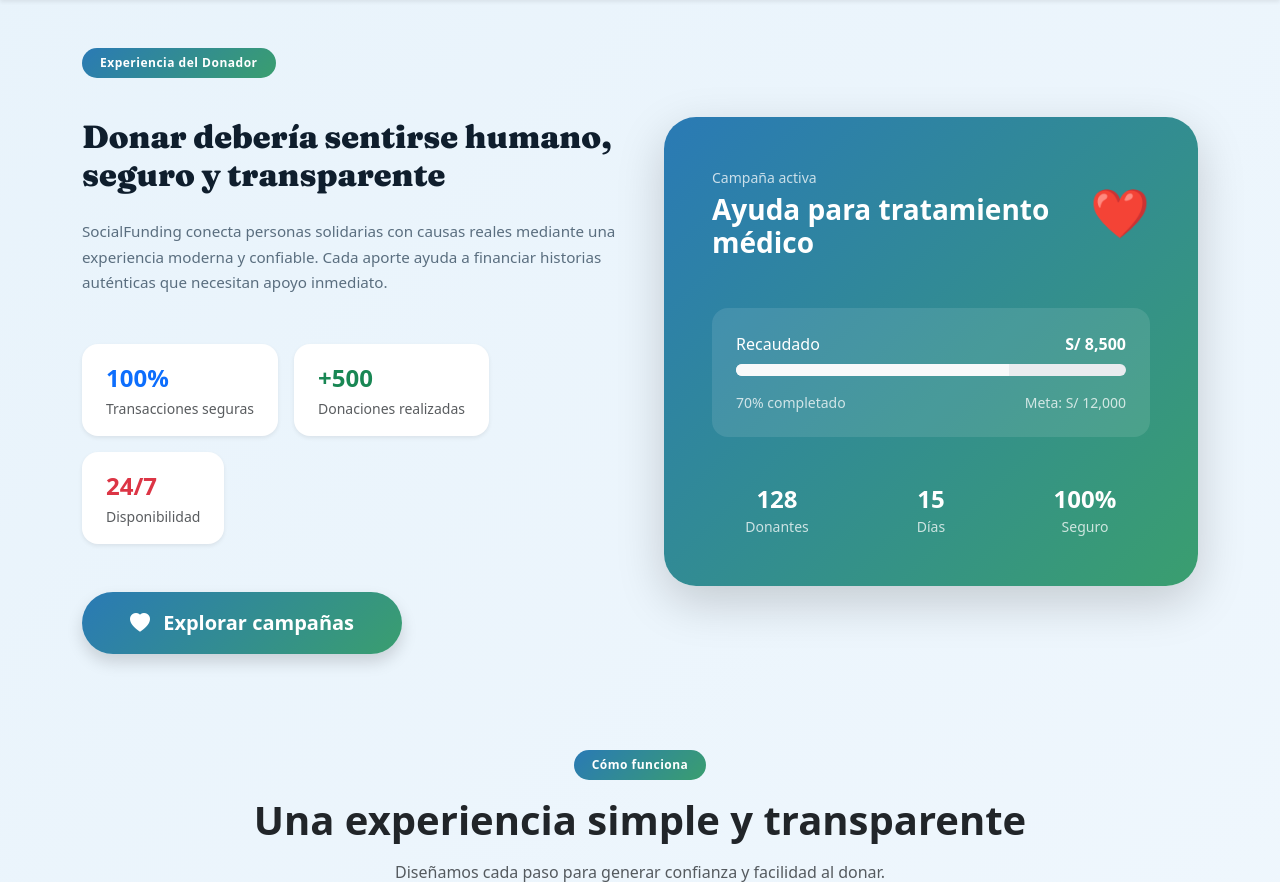
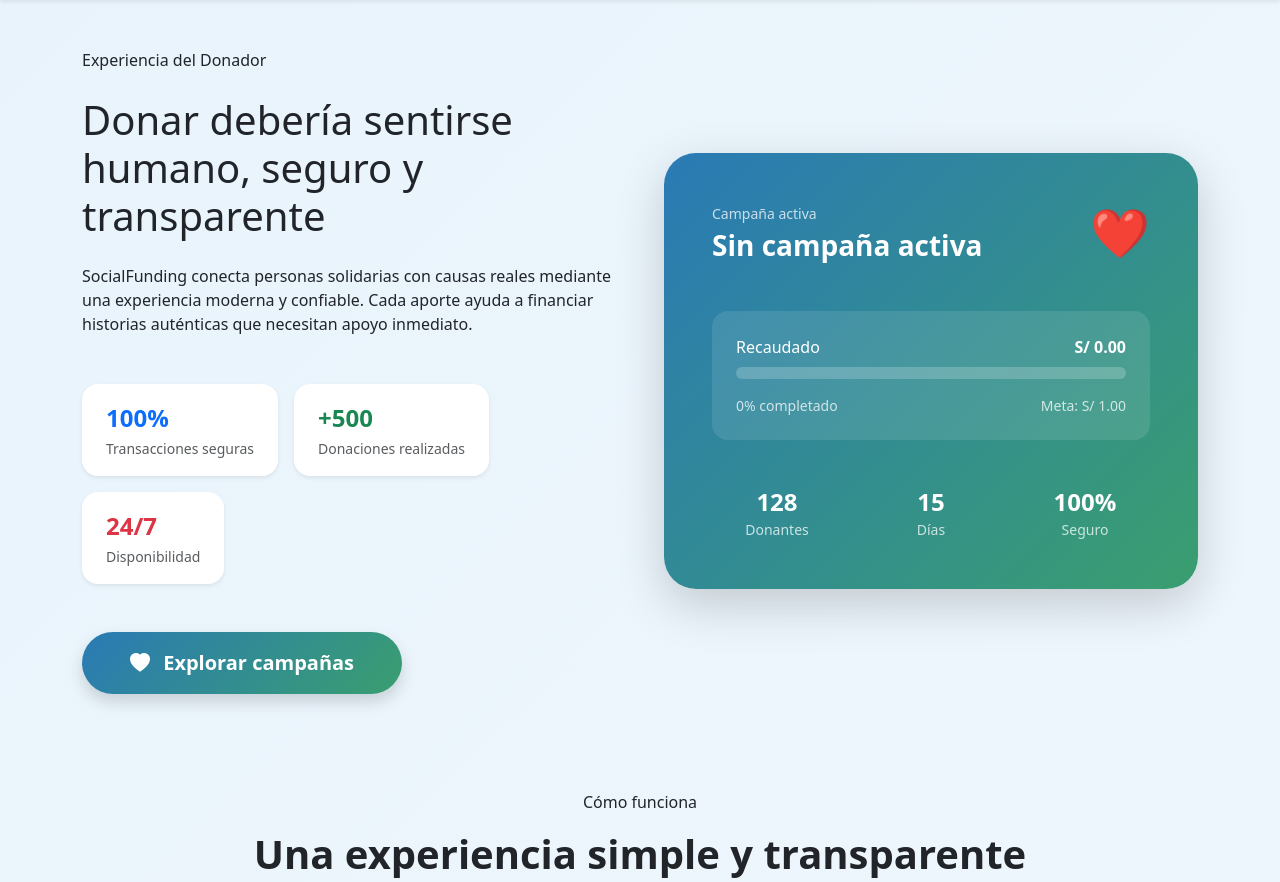
Before and after one commit to WilghemCont/Continental, a PHP site: page /CONTINENTAL/view/historia_donador.php in a window 1280 px wide. Shown: the part 97-979 px from the top of the page. Run offline with PHP 8.4, Linux system fonts and the light colour scheme.

Commit message:
cambios pasarela v2.0

```diff
--- a/models/CasoSocial.php
+++ b/models/CasoSocial.php
@@ -173,10 +173,9 @@ class CasoSocial extends Conectar
                     id,
                     titulo_publico,
                     descripcion_publica,
-                    foto_beneficiario
+                    foto_beneficiario, monto_recaudado, monto_requerido
                 FROM casos_sociales
                 WHERE estado_evaluacion = 'publicado'
-                AND publicado = 1
                 ORDER BY fecha_publicacion DESC";
 
         $stmt = $this->db->prepare($sql);
--- a/view/historia_donador.php
+++ b/view/historia_donador.php
@@ -1,15 +1,20 @@
 <?php
-$estilo_pagina = 'home';
 require_once __DIR__ . '/layout/header.php';
+
+// Validar y estructurar datos de la campaña activa de forma segura
+$tieneCampania = !empty($campaniaActiva);
+$titulo = $tieneCampania ? ($campaniaActiva['titulo_publico'] ?? 'Sin título disponible') : 'Sin campaña activa';
+$recaudado = $tieneCampania ? (float)($campaniaActiva['monto_recaudado'] ?? 0) : 0.0;
+$meta = $tieneCampania && !empty($campaniaActiva['monto_requerido']) ? (float)$campaniaActiva['monto_requerido'] : 1.0;
+
+// Calcular el porcentaje real
+$porcentaje = min(round(($recaudado / $meta) * 100), 100);
 ?>
 
-<!-- HERO -->
 <section class="container py-5">
-
   <div class="row align-items-center g-5">
 
     <div class="col-lg-6">
-
       <span class="about-badge mb-3">
         Experiencia del Donador
       </span>
@@ -24,7 +29,6 @@ require_once __DIR__ . '/layout/header.php';
       </p>
 
       <div class="d-flex flex-wrap gap-3 mt-5">
-
         <div class="bg-white shadow-sm px-4 py-3 rounded-4">
           <div class="fw-bold fs-4 text-primary">100%</div>
           <small class="text-muted">Transacciones seguras</small>
@@ -39,479 +43,293 @@ require_once __DIR__ . '/layout/header.php';
           <div class="fw-bold fs-4 text-danger">24/7</div>
           <small class="text-muted">Disponibilidad</small>
         </div>
-
       </div>
 
       <a href="../public/index.php?controller=caso&action=catalogo"
          class="btn btn-primary btn-lg px-5 py-3 rounded-pill mt-5 shadow">
-
         <i class="bi bi-heart-fill me-2"></i>
         Explorar campañas
-
       </a>
-
     </div>
 
-    <!-- CARD HERO -->
     <div class="col-lg-6">
-
-      <div class="card border-0 shadow-lg overflow-hidden"
-           style="border-radius:32px;">
-
-        <div class="p-5 text-white"
-             style="background: var(--grad);">
+      <div class="card border-0 shadow-lg overflow-hidden" style="border-radius:32px;">
+        <div class="p-5 text-white" style="background: var(--grad, linear-gradient(135deg, #667eea 0%, #764ba2 100%));">
 
           <div class="d-flex justify-content-between align-items-center mb-5">
-
             <div>
               <small class="opacity-75">Campaña activa</small>
-
               <h3 class="fw-bold mb-0 mt-1">
-                Ayuda para tratamiento médico
+                <?= htmlspecialchars($titulo, ENT_QUOTES, 'UTF-8') ?>
               </h3>
             </div>
-
             <div class="display-5">
               ❤️
             </div>
-
           </div>
 
           <div class="bg-white bg-opacity-10 rounded-4 p-4">
-
             <div class="d-flex justify-content-between mb-2">
               <span>Recaudado</span>
-              <span class="fw-bold">S/ 8,500</span>
+              <span class="fw-bold">
+                S/ <?= number_format($recaudado, 2) ?>
+              </span>
             </div>
 
-            <div class="progress mb-3"
-                 style="height:12px; border-radius:20px;">
-
+            <div class="progress mb-3" style="height:12px; border-radius:20px; background-color: rgba(255,255,255,0.2);">
               <div class="progress-bar bg-light"
-                   style="width:70%">
+                   role="progressbar"
+                   style="width: <?= $porcentaje ?>%; transition: width 0.6s ease;"
+                   aria-valuenow="<?= $porcentaje ?>"
+                   aria-valuemin="0"
+                   aria-valuemax="100">
               </div>
-
             </div>
 
             <div class="d-flex justify-content-between small opacity-75">
-              <span>70% completado</span>
-              <span>Meta: S/ 12,000</span>
+              <span><?= $porcentaje ?>% completado</span>
+              <span>Meta: S/ <?= number_format($meta, 2) ?></span>
             </div>
-
           </div>
 
           <div class="row text-center mt-5">
-
             <div class="col-4">
               <h4 class="fw-bold mb-0">128</h4>
               <small class="opacity-75">Donantes</small>
             </div>
-
             <div class="col-4">
               <h4 class="fw-bold mb-0">15</h4>
               <small class="opacity-75">Días</small>
             </div>
-
             <div class="col-4">
               <h4 class="fw-bold mb-0">100%</h4>
               <small class="opacity-75">Seguro</small>
             </div>
-
           </div>
 
         </div>
-
       </div>
-
     </div>
 
   </div>
-
 </section>
 
-<!-- COMO FUNCIONA -->
 <section class="container py-5">
-
   <div class="text-center mb-5">
-
     <span class="about-badge">
       Cómo funciona
     </span>
-
     <h2 class="fw-bold display-6 mt-3">
       Una experiencia simple y transparente
     </h2>
-
     <p class="text-muted mt-3">
       Diseñamos cada paso para generar confianza y facilidad al donar.
     </p>
-
   </div>
 
   <div class="row g-4">
-
     <div class="col-lg-3 col-md-6">
-
-      <div class="card border-0 shadow-sm h-100 p-4 text-center"
-           style="border-radius:24px;">
-
+      <div class="card border-0 shadow-sm h-100 p-4 text-center" style="border-radius:24px;">
         <div class="display-4 mb-3">🧭</div>
-
-        <h5 class="fw-bold">
-          Explora campañas
-        </h5>
-
-        <p class="text-muted">
-          Revisa casos reales y conoce sus historias antes de apoyar.
-        </p>
-
+        <h5 class="fw-bold">Explora campañas</h5>
+        <p class="text-muted">Revisa casos reales y conoce sus historias antes de apoyar.</p>
       </div>
-
     </div>
 
     <div class="col-lg-3 col-md-6">
-
-      <div class="card border-0 shadow-sm h-100 p-4 text-center"
-           style="border-radius:24px;">
-
+      <div class="card border-0 shadow-sm h-100 p-4 text-center" style="border-radius:24px;">
         <div class="display-4 mb-3">🔐</div>
-
-        <h5 class="fw-bold">
-          Inicia sesión
-        </h5>
-
-        <p class="text-muted">
-          Accede de forma segura para gestionar tus donaciones.
-        </p>
-
+        <h5 class="fw-bold">Inicia sesión</h5>
+        <p class="text-muted">Accede de forma segura para gestionar tus donaciones.</p>
       </div>
-
     </div>
 
     <div class="col-lg-3 col-md-6">
-
-      <div class="card border-0 shadow-sm h-100 p-4 text-center"
-           style="border-radius:24px;">
-
+      <div class="card border-0 shadow-sm h-100 p-4 text-center" style="border-radius:24px;">
         <div class="display-4 mb-3">💳</div>
-
-        <h5 class="fw-bold">
-          Realiza el pago
-        </h5>
-
-        <p class="text-muted">
-          Dona mediante Mercado Pago con métodos confiables.
-        </p>
-
+        <h5 class="fw-bold">Realiza el pago</h5>
+        <p class="text-muted">Dona mediante Mercado Pago con métodos confiables.</p>
       </div>
-
     </div>
 
     <div class="col-lg-3 col-md-6">
-
-      <div class="card border-0 shadow-sm h-100 p-4 text-center"
-           style="border-radius:24px;">
-
+      <div class="card border-0 shadow-sm h-100 p-4 text-center" style="border-radius:24px;">
         <div class="display-4 mb-3">📄</div>
-
-        <h5 class="fw-bold">
-          Recibe confirmación
-        </h5>
-
-        <p class="text-muted">
-          Obtén comprobantes y seguimiento de tus aportes.
-        </p>
-
+        <h5 class="fw-bold">Recibe confirmación</h5>
+        <p class="text-muted">Obtén comprobantes y seguimiento de tus aportes.</p>
       </div>
-
     </div>
-
   </div>
-
 </section>
 
-<!-- TIPOS DE USUARIO -->
 <section class="container py-5">
-
   <div class="row g-5 align-items-center">
-
     <div class="col-lg-6">
-
       <span class="about-badge">
         Estructura del sistema
       </span>
-
       <h2 class="fw-bold display-6 mt-3">
         Diseñado para todos los participantes
       </h2>
-
       <p class="text-muted lh-lg mt-4">
         La plataforma organiza la experiencia para visitantes, donantes y administradores,
         garantizando control, transparencia y facilidad de uso.
       </p>
 
       <div class="mt-5">
-
         <div class="d-flex mb-4">
-
           <div class="me-3">
-            <div class="bg-primary text-white rounded-circle d-flex align-items-center justify-content-center"
-                 style="width:55px; height:55px;">
-
+            <div class="bg-primary text-white rounded-circle d-flex align-items-center justify-content-center" style="width:55px; height:55px;">
               <i class="bi bi-globe"></i>
-
             </div>
           </div>
-
           <div>
-            <h5 class="fw-bold mb-1">
-              Público
-            </h5>
-
-            <p class="text-muted mb-0">
-              Consulta campañas y visualiza avances de recaudación.
-            </p>
+            <h5 class="fw-bold mb-1">Público</h5>
+            <p class="text-muted mb-0">Consulta campañas y visualiza avances de recaudación.</p>
           </div>
-
         </div>
 
         <div class="d-flex mb-4">
-
           <div class="me-3">
-            <div class="bg-success text-white rounded-circle d-flex align-items-center justify-content-center"
-                 style="width:55px; height:55px;">
-
+            <div class="bg-success text-white rounded-circle d-flex align-items-center justify-content-center" style="width:55px; height:55px;">
               <i class="bi bi-heart-fill"></i>
-
             </div>
           </div>
-
           <div>
-            <h5 class="fw-bold mb-1">
-              Donantes
-            </h5>
-
-            <p class="text-muted mb-0">
-              Gestionan aportes, historial y certificados digitales.
-            </p>
+            <h5 class="fw-bold mb-1">Donantes</h5>
+            <p class="text-muted mb-0">Gestionan aportes, historial y certificados digitales.</p>
           </div>
-
         </div>
 
         <div class="d-flex">
-
           <div class="me-3">
-            <div class="bg-dark text-white rounded-circle d-flex align-items-center justify-content-center"
-                 style="width:55px; height:55px;">
-
+            <div class="bg-dark text-white rounded-circle d-flex align-items-center justify-content-center" style="width:55px; height:55px;">
               <i class="bi bi-shield-check"></i>
-
             </div>
           </div>
-
           <div>
-            <h5 class="fw-bold mb-1">
-              Administradores
-            </h5>
-
-            <p class="text-muted mb-0">
-              Aprueban campañas y supervisan transacciones.
-            </p>
+            <h5 class="fw-bold mb-1">Administradores</h5>
+            <p class="text-muted mb-0">Aprueban campañas y supervisan transacciones.</p>
           </div>
-
         </div>
-
       </div>
-
     </div>
 
-    <!-- CARD -->
     <div class="col-lg-6">
-
-      <div class="card border-0 shadow-lg p-5"
-           style="border-radius:30px;">
-
-        <h4 class="fw-bold mb-4">
-          Lo que puede ver un donador
-        </h4>
-
+      <div class="card border-0 shadow-lg p-5" style="border-radius:30px;">
+        <h4 class="fw-bold mb-4">Lo que puede ver un donador</h4>
         <div class="d-flex justify-content-between py-3 border-bottom">
           <span>Título del caso</span>
           <i class="bi bi-check-circle-fill text-success"></i>
         </div>
-
         <div class="d-flex justify-content-between py-3 border-bottom">
           <span>Historia completa</span>
           <i class="bi bi-check-circle-fill text-success"></i>
         </div>
-
         <div class="d-flex justify-content-between py-3 border-bottom">
           <span>Meta económica</span>
           <i class="bi bi-check-circle-fill text-success"></i>
         </div>
-
         <div class="d-flex justify-content-between py-3 border-bottom">
           <span>Progreso de recaudación</span>
           <i class="bi bi-check-circle-fill text-success"></i>
         </div>
-
         <div class="d-flex justify-content-between py-3">
           <span>Estadísticas y transparencia</span>
           <i class="bi bi-check-circle-fill text-success"></i>
         </div>
-
       </div>
-
     </div>
-
   </div>
-
 </section>
 
-<!-- SEGURIDAD -->
 <section class="container py-5">
-
-  <div class="card border-0 shadow-lg overflow-hidden"
-       style="border-radius:32px;">
-
+  <div class="card border-0 shadow-lg overflow-hidden" style="border-radius:32px;">
     <div class="row g-0">
-
       <div class="col-lg-6">
-
-        <div class="p-5 h-100 text-white"
-             style="background: var(--grad);">
-
-          <span class="badge bg-white text-primary px-3 py-2 rounded-pill">
-            Seguridad
-          </span>
-
-          <h2 class="fw-bold display-6 mt-4">
-            Tu confianza es prioridad
-          </h2>
-
+        <div class="p-5 h-100 text-white" style="background: var(--grad, linear-gradient(135deg, #667eea 0%, #764ba2 100%));">
+          <span class="badge bg-white text-primary px-3 py-2 rounded-pill">Seguridad</span>
+          <h2 class="fw-bold display-6 mt-4">Tu confianza es prioridad</h2>
           <p class="opacity-75 mt-4 lh-lg">
-            Aplicamos buenas prácticas modernas para proteger datos,
-            pagos y sesiones de usuario.
+            Aplicamos buenas prácticas modernas para proteger datos, pagos y sesiones de usuario.
           </p>
-
         </div>
-
       </div>
 
       <div class="col-lg-6 bg-white">
-
         <div class="p-5">
-
           <div class="d-flex align-items-start mb-4">
-
             <div class="me-3 text-primary fs-3">
               <i class="bi bi-lock-fill"></i>
             </div>
-
             <div>
-              <h5 class="fw-bold">
-                Contraseñas encriptadas
-              </h5>
-
-              <p class="text-muted mb-0">
-                Protección segura de credenciales.
-              </p>
+              <h5 class="fw-bold">Contraseñas encriptadas</h5>
+              <p class="text-muted mb-0">Protección segura de credenciales.</p>
             </div>
-
           </div>
 
           <div class="d-flex align-items-start mb-4">
-
             <div class="me-3 text-success fs-3">
               <i class="bi bi-shield-lock-fill"></i>
             </div>
-
             <div>
-              <h5 class="fw-bold">
-                Validación de sesión
-              </h5>
-
-              <p class="text-muted mb-0">
-                Control de acceso en rutas privadas.
-              </p>
+              <h5 class="fw-bold">Validación de sesión</h5>
+              <p class="text-muted mb-0">Control de acceso en rutas privadas.</p>
             </div>
-
           </div>
 
           <div class="d-flex align-items-start mb-4">
-
             <div class="me-3 text-danger fs-3">
               <i class="bi bi-database-lock"></i>
             </div>
-
             <div>
-              <h5 class="fw-bold">
-                Protección SQL Injection
-              </h5>
-
-              <p class="text-muted mb-0">
-                Consultas preparadas y sanitización.
-              </p>
+              <h5 class="fw-bold">Protección SQL Injection</h5>
+              <p class="text-muted mb-0">Consultas preparadas y sanitización.</p>
             </div>
-
           </div>
 
           <div class="d-flex align-items-start">
-
             <div class="me-3 text-warning fs-3">
               <i class="bi bi-graph-up-arrow"></i>
             </div>
-
             <div>
-              <h5 class="fw-bold">
-                Transparencia total
-              </h5>
-
-              <p class="text-muted mb-0">
-                Métricas visibles y seguimiento de campañas.
-              </p>
+              <h5 class="fw-bold">Transparencia total</h5>
+              <p class="text-muted mb-0">Métricas visibles y seguimiento de campañas.</p>
             </div>
-
           </div>
-
         </div>
-
       </div>
-
     </div>
-
   </div>
-
 </section>
 
-<!-- CTA -->
 <section class="container py-5">
-
-  <div class="text-center bg-white shadow-lg p-5"
-       style="border-radius:32px;">
-
+  <div class="text-center bg-white shadow-lg p-5" style="border-radius:32px;">
     <span class="about-badge">
       Empieza hoy
     </span>
-
     <h2 class="fw-bold display-6 mt-4">
       Cada donación puede cambiar una vida
     </h2>
-
     <p class="text-muted mt-4 mb-5">
       Explora campañas activas y apoya causas reales de manera segura.
     </p>
-
     <a href="../public/index.php?controller=caso&action=catalogo"
        class="btn btn-primary btn-lg px-5 py-3 rounded-pill shadow">
-
       <i class="bi bi-heart-fill me-2"></i>
       Explorar casos y donar
+    </a>
+  </div>
+</section>
+<script>
+    // Validamos en PHP si la variable existe y tiene datos válidos antes de imprimirla
+    const campaniaActiva = <?= isset($campaniaActiva) && $campaniaActiva ? json_encode($campaniaActiva, JSON_HEX_TAG | JSON_HEX_AMP | JSON_HEX_APOS | JSON_HEX_QUOT | JSON_UNESCAPED_UNICODE) : 'null' ?>;
 
-    </a>
-
-  </div>
-
-</section>
-
+    console.log("=== DATOS DE LA CAMPAÑA ACTIVA ===");
+    if (campaniaActiva === null) {
+        console.warn("La variable 'campaniaActiva' llegó vacía o no está declarada en este controlador.");
+    } else {
+        console.log(campaniaActiva);
+    }
+</script>
 <?php require_once __DIR__ . '/layout/footer.php'; ?>
--- a/view/layout/header.php
+++ b/view/layout/header.php
@@ -73,7 +73,7 @@ if (!function_exists('esc')) {
           <a class="nav-link" href="../public/index.php?controller=caso&action=catalogo">Catálogo</a>
         </li>
         <li class="nav-item">
-          <a class="nav-link" href="../public/index.php?controller=donacion&action=historia">Historia del Donador</a>
+          <a class="nav-link" href="../public/index.php?controller=caso&action=historia">Historia del Donador</a>
         </li>
         <li class="nav-item">
           <a class="nav-link" href="#testimonios">Testimonios</a>
```
Also changed, not shown: Controllers/CasoController.php (+11 -11 lines).
